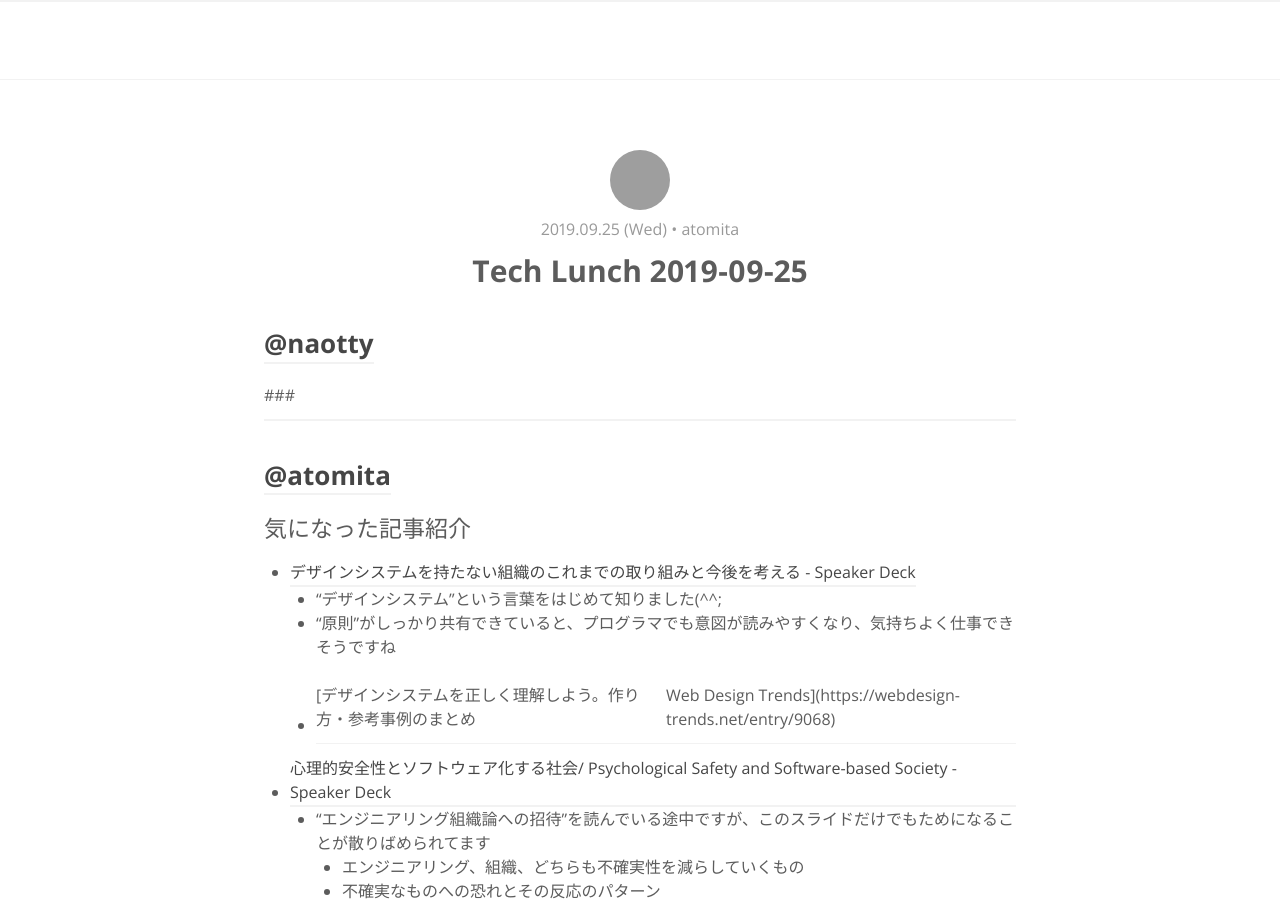
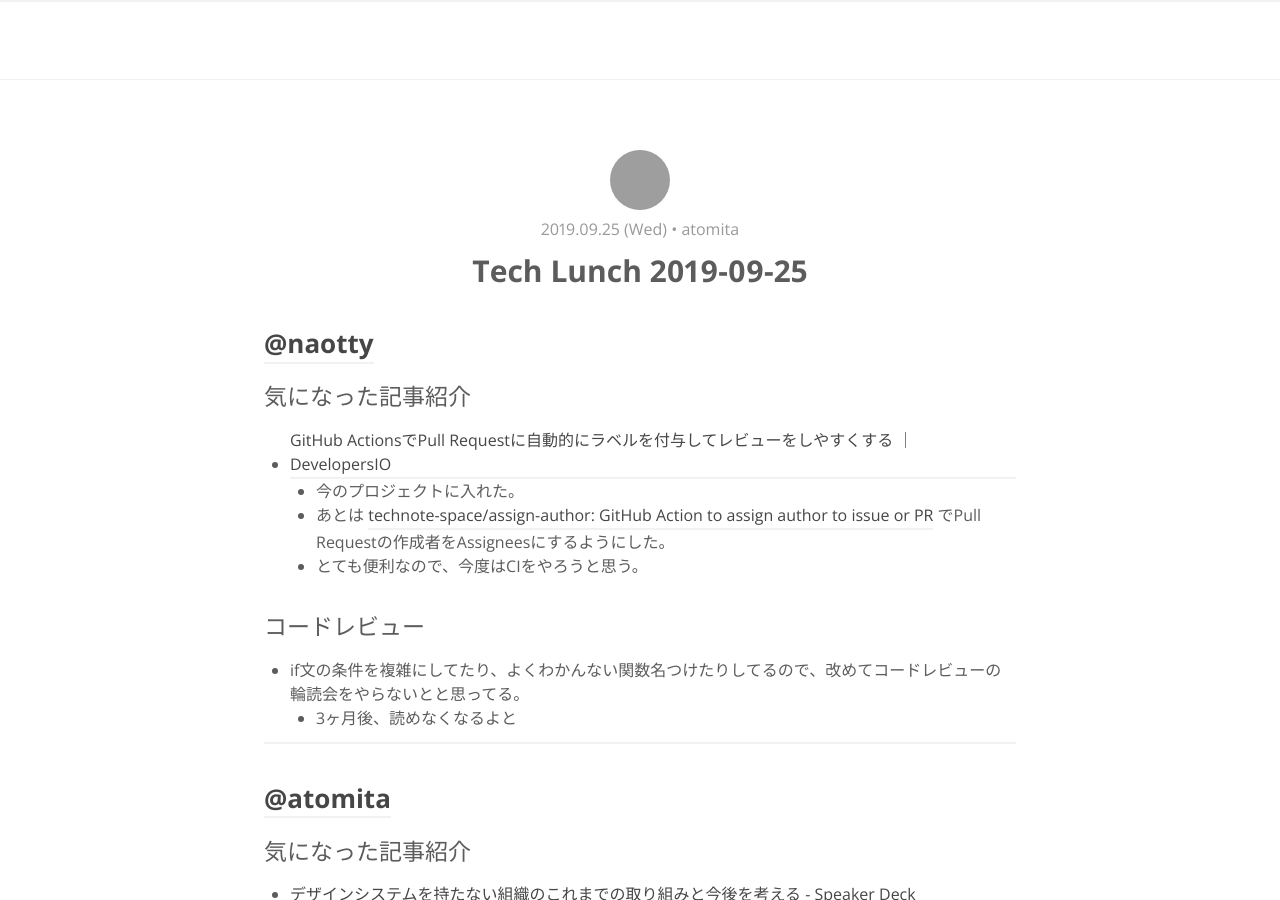
Before and after one commit to RyukyuInteractive/tech.ryukyu-i.co.jp, a Jekyll site: the page built from _posts/2019-09-25-tech-lunch.md, in a window 1280 px wide and 900 px high. Built offline with Jekyll 4.4.1, drawn with Linux system fonts in a browser that asks for light colours; a script that is not in the unit is left out; comment, search, counter and statistics services are not loaded; grey boxes are pictures that could not be loaded.

Commit message:
Update 2019-09-25-tech-lunch.md

```diff
--- a/_posts/2019-09-25-tech-lunch.md
+++ b/_posts/2019-09-25-tech-lunch.md
@@ -9,8 +9,15 @@ typora-root-url: ..
 
 ## [@naotty](https://github.com/naotty)
 
-###
+### 気になった記事紹介
+- [GitHub ActionsでPull Requestに自動的にラベルを付与してレビューをしやすくする ｜ DevelopersIO](https://dev.classmethod.jp/tool/github/github-actions-pull-request-labeler/)
+    - 今のプロジェクトに入れた。
+    - あとは [technote\-space/assign\-author: GitHub Action to assign author to issue or PR](https://github.com/technote-space/assign-author) でPull Requestの作成者をAssigneesにするようにした。
+    - とても便利なので、今度はCIをやろうと思う。
 
+### コードレビュー
+- if文の条件を複雑にしてたり、よくわかんない関数名つけたりしてるので、改めてコードレビューの輪読会をやらないとと思ってる。
+    - 3ヶ月後、読めなくなるよと
 
 ----
 
```
